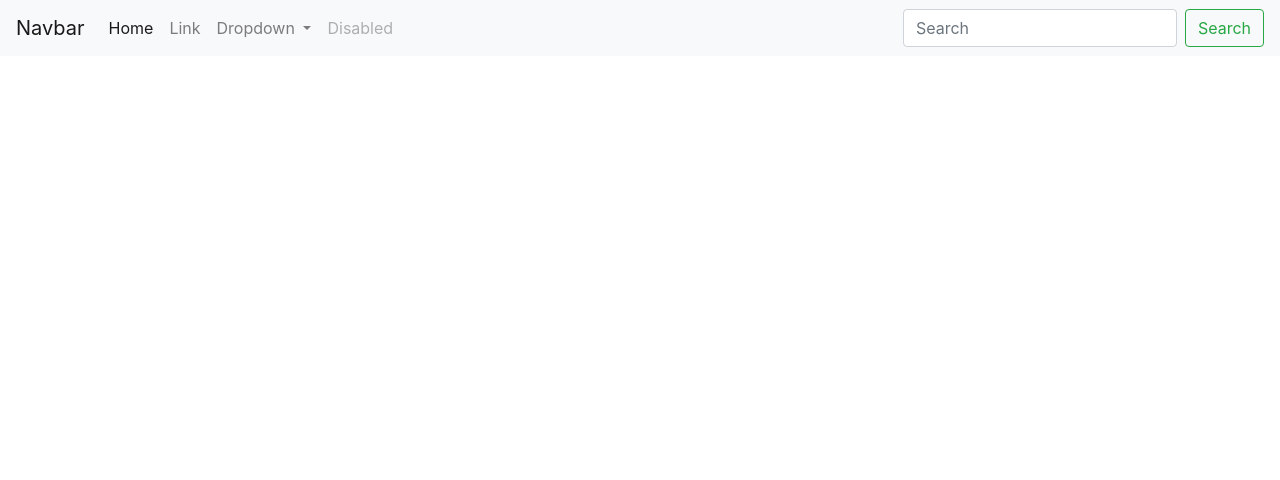
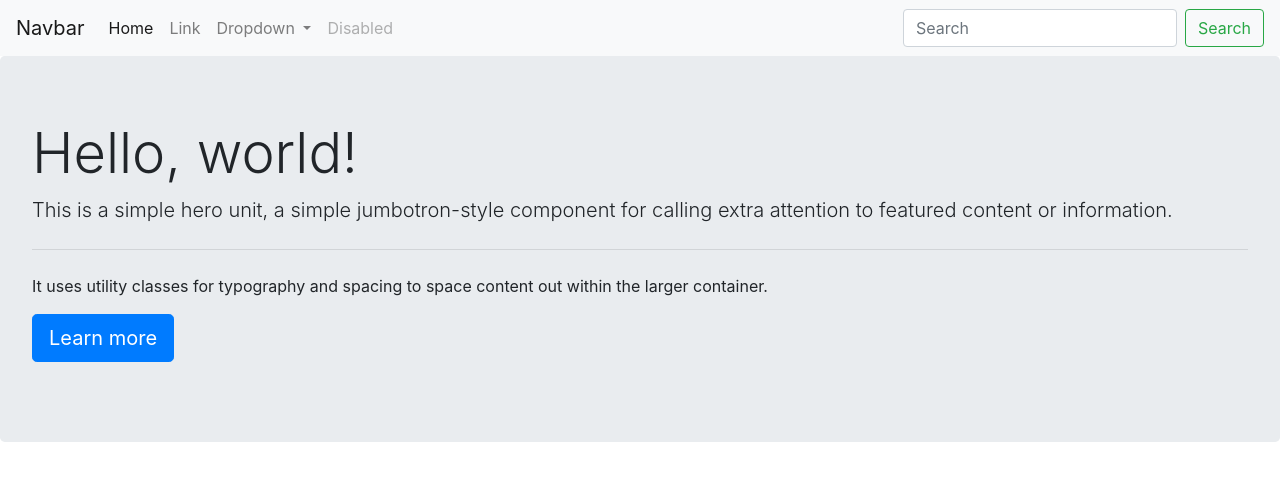
Before and after one commit to LA-Maranan/startup, a plain HTML site: page index.html in a window 1280 px wide. Drawn offline with nearby package versions, Linux system fonts and the light colour scheme.

Commit message:
added jumbotron

```diff
--- a/index.html
+++ b/index.html
@@ -42,6 +42,16 @@
         </div>
       </nav>
 
+        <div class="jumbotron">
+          <h1 class="display-4">Hello, world!</h1>
+          <p class="lead">This is a simple hero unit, a simple jumbotron-style component for calling extra attention to featured content or information.</p>
+          <hr class="my-4">
+          <p>It uses utility classes for typography and spacing to space content out within the larger container.</p>
+          <p class="lead">
+            <a class="btn btn-primary btn-lg" href="#" role="button">Learn more</a>
+          </p>
+        </div>
+
       <script src="https://code.jquery.com/jquery-3.2.1.slim.min.js" integrity="sha384-KJ3o2DKtIkvYIK3UENzmM7KCkRr/rE9/Qpg6aAZGJwFDMVNA/GpGFF93hXpG5KkN" crossorigin="anonymous"></script>
       <script src="https://cdnjs.cloudflare.com/ajax/libs/popper.js/1.12.9/umd/popper.min.js" integrity="sha384-ApNbgh9B+Y1QKtv3Rn7W3mgPxhU9K/ScQsAP7hUibX39j7fakFPskvXusvfa0b4Q" crossorigin="anonymous"></script>
       <script src="https://maxcdn.bootstrapcdn.com/bootstrap/4.0.0/js/bootstrap.min.js" integrity="sha384-JZR6Spejh4U02d8jOt6vLEHfe/JQGiRRSQQxSfFWpi1MquVdAyjUar5+76PVCmYl" crossorigin="anonymous"></script>
```
